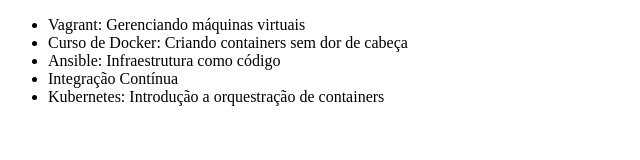
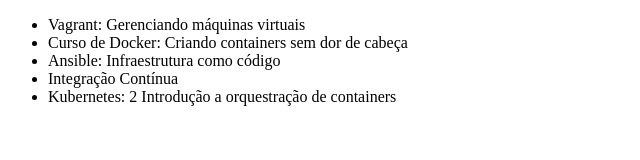
Before and after one commit to joaopedrosalcantara/alura-git, a plain HTML site: page index.html in a window 1280 px wide. Shown: the full height of the page, 0-640 px from the left. Drawn offline with Linux system fonts and the light colour scheme.

Commit message:
Alterando o nome do curso de Kubernetes

```diff
--- a/index.html
+++ b/index.html
@@ -10,7 +10,7 @@
         <li>Curso de Docker: Criando containers sem dor de cabeça</li>
         <li>Ansible: Infraestrutura como código</li>
         <li>Integração Contínua</li>
-        <li>Kubernetes: Introdução a orquestração de containers</li>
+        <li>Kubernetes: 2 Introdução a orquestração de containers</li>
     </ul>
 </body>
 </html>
```
